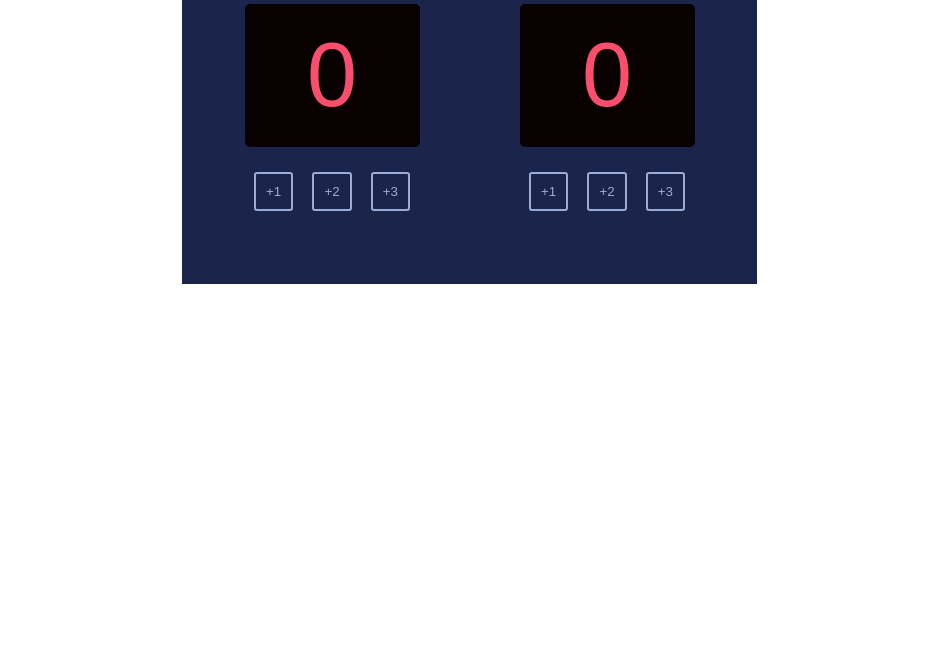
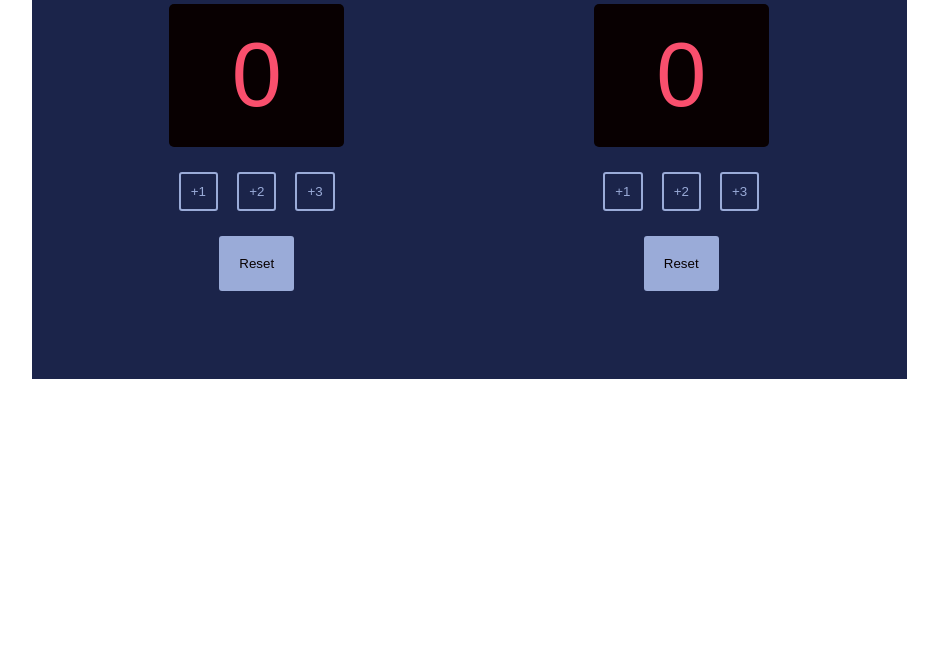
Before and after one commit to K-Bureechai/Basketball-score-tracker, a plain HTML site: page index.html in a window 1280 px wide. Shown: the part 130-800 px from the top of the page, without its empty margins (171-1109 px from the left). Drawn offline with Linux system fonts and the light colour scheme; a web font is replaced by a local one.

Commit message:
added reset score btns and final styling

```diff
--- a/index.css
+++ b/index.css
@@ -1,11 +1,11 @@
 body {
-    display:block;
+    display: block;
     margin: 0 auto;
-    width: 575px;
+    width: 875px;
 
 }
 
-.container{
+.container {
     display: flex;
     justify-content: space-around;
     font-family: Verdana, Geneva, Tahoma, sans-serif;
@@ -13,22 +13,32 @@ body {
     background-color: #1B244A;
     padding: 68px 63px;
 }
-#home-score, .plus-score button, #guest-score {
+
+#home-score,
+.plus-score button,
+#guest-score,
+#reset-home,
+#reset-guest {
     font-family: 'Cursed Timer ULiL', sans-serif;
 }
+
 #home {
     margin-right: 50px;
 }
+
 #guest {
     margin-left: 50px;
 }
-#home h3, #guest h3 {
+
+#home h3,
+#guest h3 {
     text-align: center;
     font-size: 40px;
     margin: 0px
 }
 
-#home-score, #guest-score {
+#home-score,
+#guest-score {
     display: block;
     margin: 0 auto;
     margin-top: 20px;
@@ -41,10 +51,12 @@ body {
     text-align: center;
     color: #F94F6D;
 }
+
 .plus-score {
     display: flex;
-justify-content: space-around;
+    justify-content: space-around;
 }
+
 .plus-score button {
     padding: 10px;
     margin: 5px;
@@ -54,3 +66,15 @@ justify-content: space-around;
     background-color: transparent;
     cursor: pointer;
 }
+
+#reset-home,
+#reset-guest {
+    display: block;
+    padding: 20px;
+    margin: 20px auto;
+    border-radius: 3px;
+    border: 0px;
+    color: #080001;
+    background-color: #9AABD8;
+    cursor: pointer;
+}
--- a/index.html
+++ b/index.html
@@ -16,14 +16,20 @@
                 <button id="plus-two" onclick="addTwoPointHome()"> +2 </button>
                 <button id="plus-three" onclick="addThreePointHome()"> +3 </button>
             </div>
+            <div>
+                <button id="reset-home" onclick="resetScoreHome()">Reset</button>
+            </div>
         </div>
         <div id="guest">
-            <h3>AWAY</h3>
+            <h3>GUEST</h3>
             <span id="guest-score">0</span>
             <div class="plus-score">
                 <button id="plus-one-guest" onclick="addOnePointGuest()"> +1 </button>
                 <button id="plus-two-guest" onclick="addTwoPointGuest()"> +2 </button>
                 <button id="plus-three-guest" onclick="addThreePointGuest()"> +3 </button>
+            </div>
+            <div>
+                <button id="reset-guest" onclick="resetScoreGuest()">Reset</button>
             </div>
         </div>
     </div>
--- a/index.js
+++ b/index.js
@@ -1,37 +1,49 @@
 //home Btns
-let addOnePointBtn = document.getElementById("plus-one")
-let defultScoreHome = document.getElementById("home-score")
+let addOnePointBtn = document.getElementById("plus-one");
+let defultScoreHome = document.getElementById("home-score");
 
-let beforeScoreHome = 0
+let beforeScoreHome = 0;
 
 function addOnePointHome() {
-    beforeScoreHome += 1
-  defultScoreHome.textContent = beforeScoreHome
+  beforeScoreHome += 1;
+  defultScoreHome.textContent = beforeScoreHome;
 }
 
 function addTwoPointHome() {
-    beforeScoreHome += 2
-  defultScoreHome.textContent = beforeScoreHome
+  beforeScoreHome += 2;
+  defultScoreHome.textContent = beforeScoreHome;
 }
 
 function addThreePointHome() {
-    beforeScoreHome += 3
-  defultScoreHome.textContent = beforeScoreHome
+  beforeScoreHome += 3;
+  defultScoreHome.textContent = beforeScoreHome;
+}
+// reset Btn Home
+let resetScoresHome = document.getElementById("reset-home");
+function resetScoreHome() {
+  defultScoreHome.textContent = 0;
+  beforeScoreHome = 0;
 }
 
 //guest Btns
-let defultScoreGuest = document.getElementById("guest-score")
-let beforeScoreGuest = 0
+let defultScoreGuest = document.getElementById("guest-score");
+let beforeScoreGuest = 0;
 
 function addOnePointGuest() {
-    beforeScoreGuest += 1
-  defultScoreGuest.textContent = beforeScoreGuest
+  beforeScoreGuest += 1;
+  defultScoreGuest.textContent = beforeScoreGuest;
 }
 function addTwoPointGuest() {
-    beforeScoreGuest += 2
-  defultScoreGuest.textContent = beforeScoreGuest
+  beforeScoreGuest += 2;
+  defultScoreGuest.textContent = beforeScoreGuest;
 }
 function addThreePointGuest() {
-    beforeScoreGuest += 3
-  defultScoreGuest.textContent = beforeScoreGuest
+  beforeScoreGuest += 3;
+  defultScoreGuest.textContent = beforeScoreGuest;
 }
+// reset Btn Guest
+let resetScoresGuest = document.getElementById("reset-guest");
+function resetScoreGuest() {
+  defultScoreGuest.textContent = 0;
+  beforeScoreGuest = 0;
+}
```
